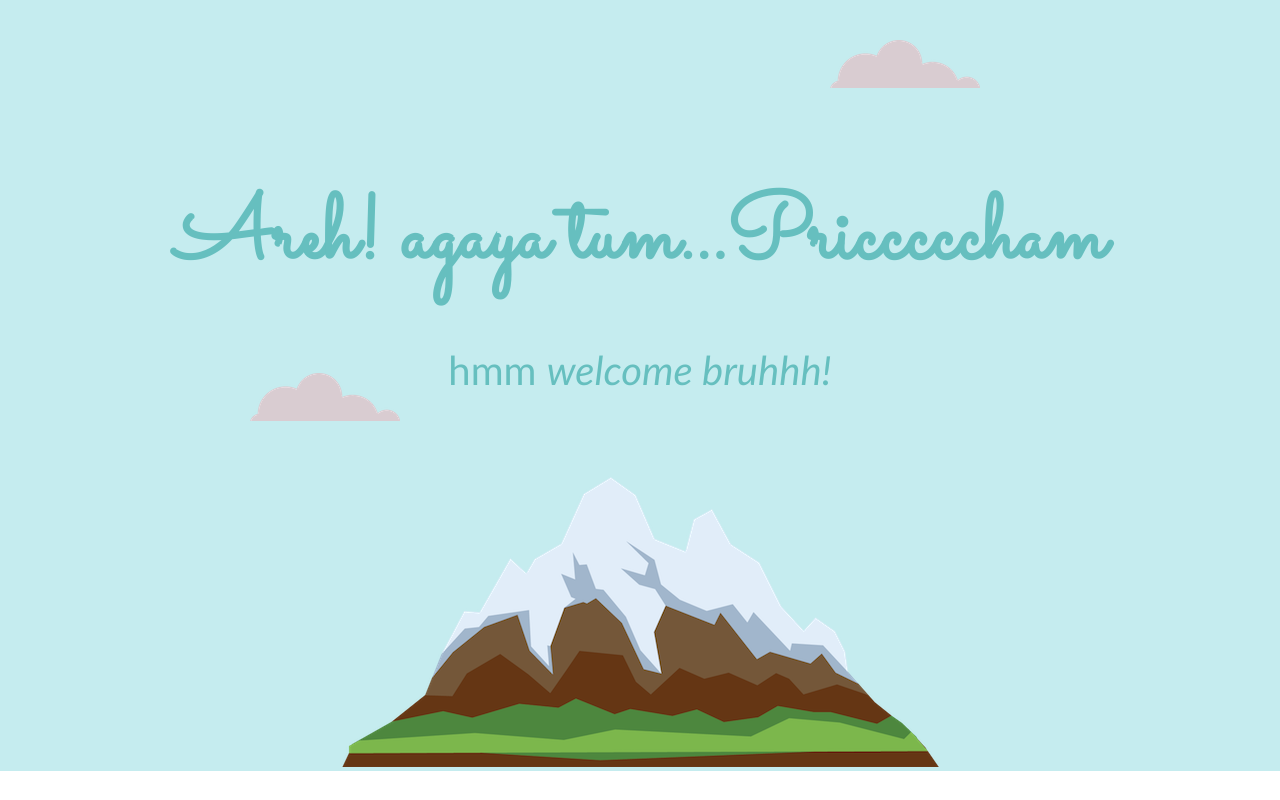
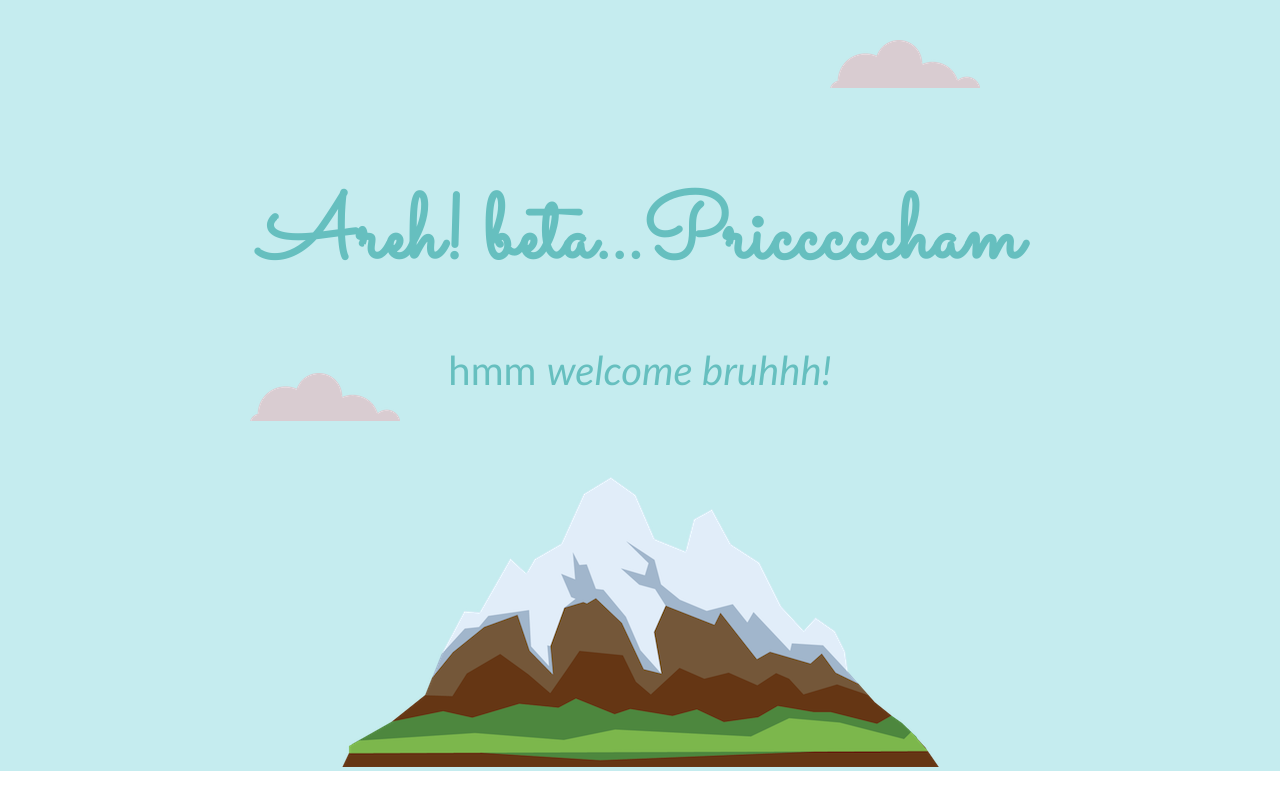
Before and after one commit to daspritam16122002/portfolio.github.io, a plain HTML site: page portfolio/index.html in a window 1280 px wide. Shown: the top 800 px of the page. Drawn offline with Linux system fonts and the light colour scheme.

Commit message:
Update index.html

```diff
--- a/portfolio/index.html
+++ b/portfolio/index.html
@@ -14,7 +14,7 @@
 <body>
     <div class="top-container">
         <img class="top-cloud" src="images/CSS - My Site Images/cloud.png" alt="cloud-img">
-        <h1 class="p1">Areh! agaya tum...Pricccccham</h1>
+        <h1 class="p1">Areh! beta...Pricccccham</h1>
         <p class="p2">hmm <em>welcome bruhhh!</em></p>
         <img class="buttom-cloud" src="images/CSS - My Site Images/cloud.png" alt="cloud-img">
         <img src="images\CSS - My Site Images\mountain.png" alt="mountain-img">
```
